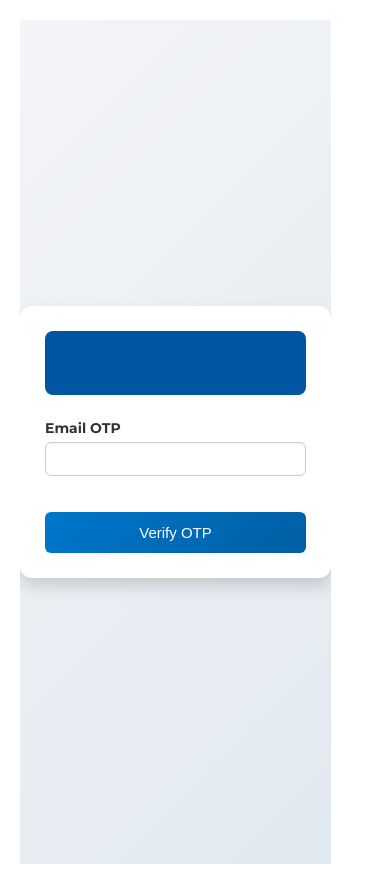
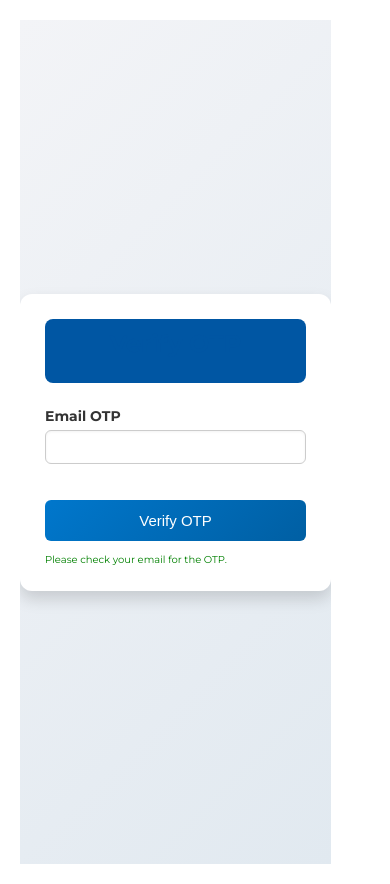
Before and after one commit to o1-spec/Pdf-Api, a Django app: page /verify_otp/2/ in a window 390 px wide. Run offline with Django 5.2, Linux system fonts and the light colour scheme.

Commit message:
Feat: CLEARED SESSION MESSAGES

```diff
--- a/pdf/static/css/style.css
+++ b/pdf/static/css/style.css
@@ -197,6 +197,21 @@ form button:hover {
 }
 
 /* Media Query for Responsive Design */
+@media (max-width: 768px) {
+  .header {
+    flex-direction: column;
+    gap: 1rem;
+  }
+
+  .nav-links {
+    justify-content: center;
+  }
+
+  .content h1 {
+    font-size: 2.4rem;
+  }
+}
+
 @media (max-width: 600px) {
   .container {
     padding: 2rem;
--- a/pdf/views.py
+++ b/pdf/views.py
@@ -93,6 +93,7 @@ class VerifyEmailOTPView(FormView):
     def get_context_data(self, **kwargs):
         context = super().get_context_data(**kwargs)
         context['user_id'] = self.kwargs.get('user_id')
+        context['message'] = "Please check your email for the OTP."
         return context
 
 
@@ -114,3 +115,7 @@ class LoginView(LoginView):
 
 class LogoutView(LogoutView):
     next_page= reverse_lazy("login")
+    def dispatch(self, request, *args, **kwargs):
+        if "_messages" in request.session:
+            del request.session["_messages"]
+        return super().dispatch(request, *args, **kwargs)
--- a/templates/login.html
+++ b/templates/login.html
@@ -41,7 +41,7 @@
       {% endif %}
 
       <p class="already">
-        Already have an account? <a href="{% url 'register' %}">Sign Up</a>
+        Don't have an account? <a href="{% url 'register' %}">Sign Up</a>
       </p>
     </div>
   </div>
--- a/templates/verify_otp.html
+++ b/templates/verify_otp.html
@@ -20,6 +20,10 @@
         <div class="errors">
           <p style="color: red">{{ error }}</p>
         </div>
+        {% endif %} {% if message %}
+        <div class="message">
+          <p style="color: green">{{ message }}</p>
+        </div>
         {% endif %}
       </form>
     </div>
```
Also changed, not shown: db.sqlite3.
